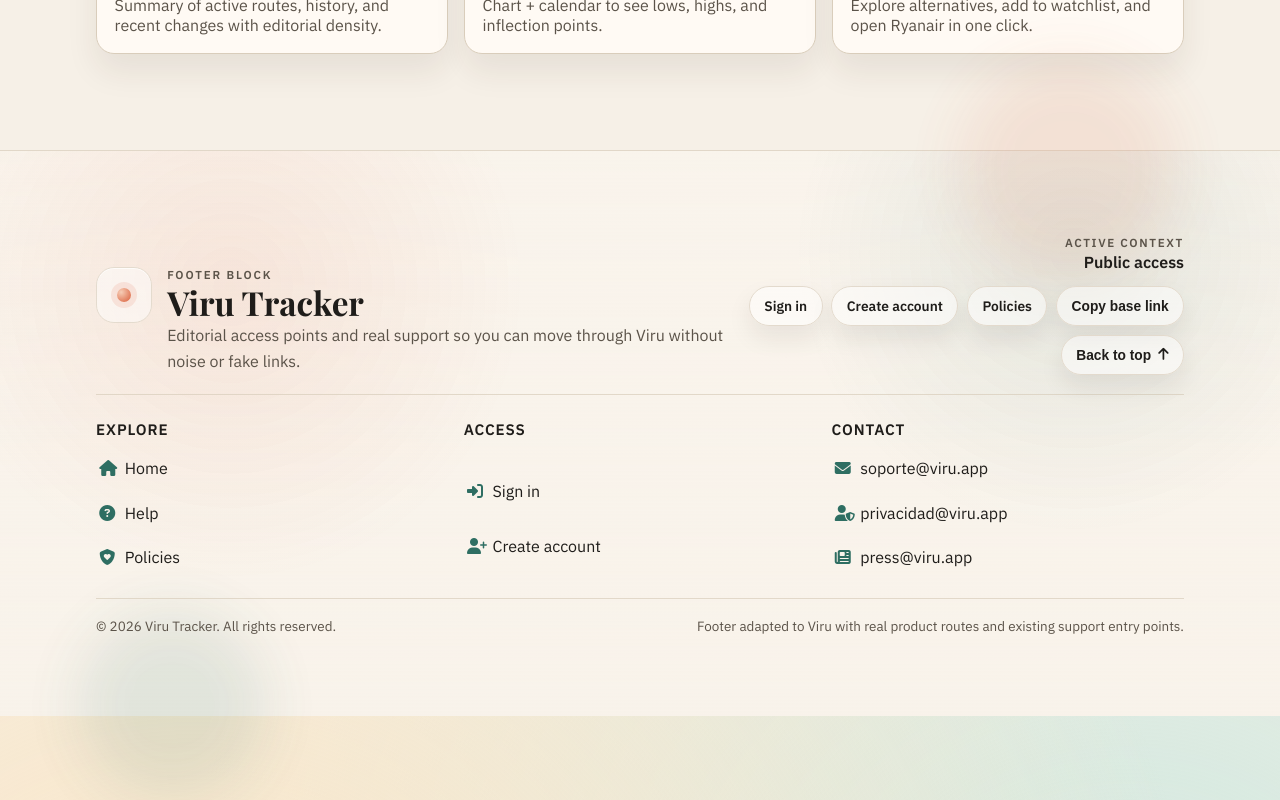
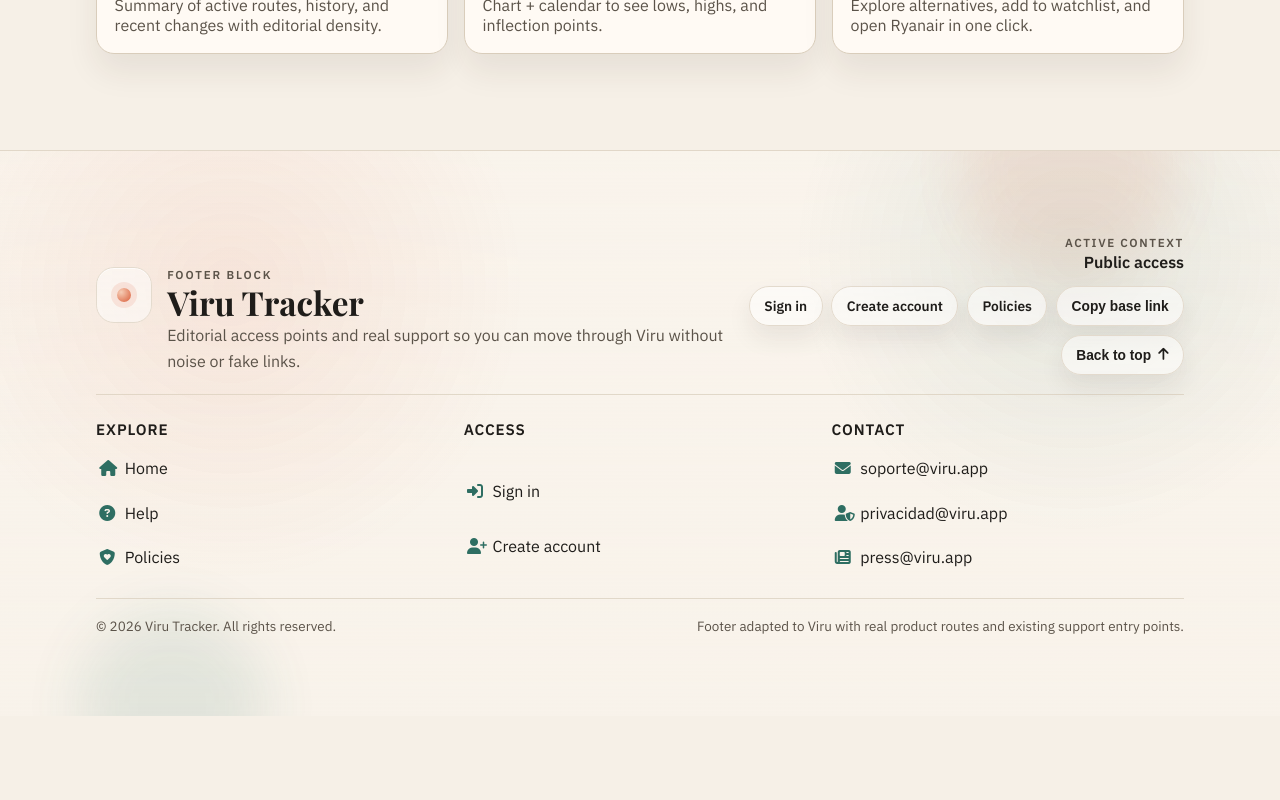
Before and after one commit to javiruu/viru-tracker, a Next.js app in the folder frontend/: page / in a window 1280 px wide. Shown: the part 2034-2834 px from the top of the page. After the commit the page ends 2750 px from the top, so only its background shows below. Built offline with nearby package versions, Linux system fonts and the light colour scheme; no server answers.

Commit message:
fix: remove footer overflow gap

```diff
--- a/frontend/src/app/layout.tsx
+++ b/frontend/src/app/layout.tsx
@@ -40,8 +40,10 @@ gtag('config', '${gaMeasurementId}');`}
         <a className="skip-link" href="#main-content">
           Saltar al contenido
         </a>
-        {children}
-        <ViruFooterBlock />
+        <div className="app-root">
+          <div className="app-content">{children}</div>
+          <ViruFooterBlock />
+        </div>
       </body>
     </html>
   );
--- a/frontend/src/styles/components.css
+++ b/frontend/src/styles/components.css
@@ -198,6 +198,7 @@
 
 .viru-footer-block {
   position: relative;
+  overflow: hidden;
   width: 100%;
   margin-top: 3rem;
   padding: 3.25rem 0 2rem;
@@ -212,6 +213,7 @@
   position: relative;
   z-index: 1;
   padding-top: 0;
+  padding-bottom: 0;
 }
 
 .viru-footer-glow {
```
Also changed, not shown: frontend/src/styles/screens.css.
